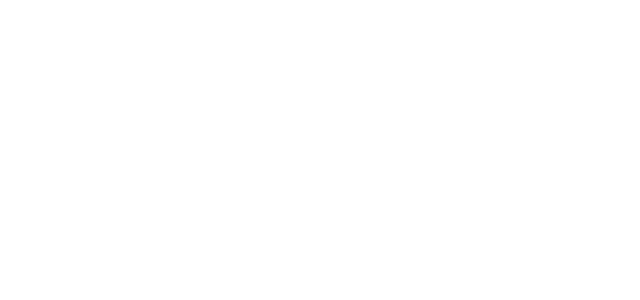
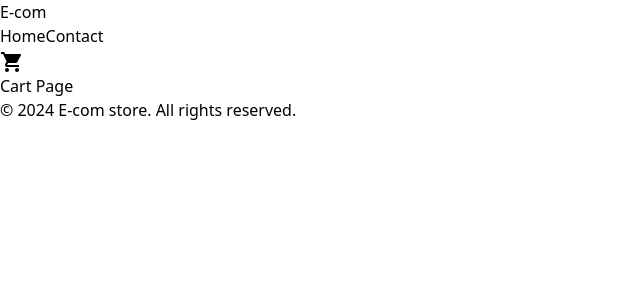
Before and after one commit to AkselBF/js_frameworks_CA, a React (Vite) app: page /cart in a window 1280 px wide. Shown: the top 300 px of the page, without its empty margins (0-640 px from the left). Built offline with nearby package versions, Linux system fonts and the light colour scheme.

Commit message:
setting up layout and api

```diff
--- a/src/App.tsx
+++ b/src/App.tsx
@@ -1,4 +1,4 @@
-
+/*
 import './App.css'
 
 function App() {
@@ -10,3 +10,55 @@
 }
 
 export default App
+*/
+
+import React from 'react';
+import { BrowserRouter as Router, Routes, Route } from 'react-router-dom';
+import Layout from './common/components/Layout/index';
+import Home from './common/pages/Home/index';
+import Product from './common/pages/Product/index';
+import Contact from './common/pages/Contact/index';
+import Cart from './common/pages/Cart/index';
+import Checkout from './common/pages/Checkout/index';
+import CheckoutSuccess from './common/pages/CheckoutSuccess/index';
+
+const App: React.FC = () => {
+  return (
+    <Router>
+      <Layout>
+        <Routes>
+          <Route path="/" element={<Home />} />
+          <Route path="/product/:id" element={<Product />} />
+          <Route path="/cart" element={<Cart />} />
+          <Route path="/checkout" element={<Checkout />} />
+          <Route path="/checkout/success" element={<CheckoutSuccess />} />
+          <Route path="/contact" element={<Contact />} />
+        </Routes>
+      </Layout>
+    </Router>
+  );
+};
+
+export default App;
+
+/*
+import React from 'react';
+import { BrowserRouter as Router } from 'react-router-dom';
+import Layout from './common/components/Layout/index';
+
+const App: React.FC = () => {
+  return (
+    <Router>
+      <Layout>
+        {}
+        <div className="container mx-auto py-8">
+          <h1 className="text-2xl font-bold">Page Content</h1>
+          <p>This is the main content area.</p>
+        </div>
+      </Layout>
+    </Router>
+  );
+};
+
+export default App;
+*/
--- /dev/null
+++ b/src/common/components/Layout/Footer/index.tsx
@@ -0,0 +1,13 @@
+import React from 'react';
+
+const Footer: React.FC = () => {
+  return (
+    <footer className="bg-gray-900 text-white p-4 mt-auto">
+      <div className="container mx-auto">
+        <p>&copy; 2024 E-com store. All rights reserved.</p>
+      </div>
+    </footer>
+  );
+};
+
+export default Footer;
--- /dev/null
+++ b/src/common/components/Layout/Header/index.tsx
@@ -0,0 +1,26 @@
+import React from 'react';
+import { Link } from 'react-router-dom';
+import ShoppingCartIcon from '@mui/icons-material/ShoppingCart';
+
+const Header: React.FC = () => {
+  return (
+    <header className="bg-gray-900 text-white p-4">
+      <nav className="container mx-auto flex justify-between items-center">
+        <Link to="/" className="text-lg font-semibold">E-com</Link>
+        <div className="flex items-center">
+          <Link to="/" className="text-md mr-4">
+            Home
+          </Link>
+          <Link to="/contact" className="text-md ml-4">
+            Contact
+          </Link>
+        </div>
+        <Link to="/cart" className="text-md">
+          <ShoppingCartIcon />
+        </Link>
+      </nav>
+    </header>
+  );
+};
+
+export default Header;
--- /dev/null
+++ b/src/common/components/Layout/index.tsx
@@ -0,0 +1,19 @@
+import React, { ReactNode } from 'react';
+import Header from './Header';
+import Footer from './Footer';
+
+interface LayoutProps {
+  children: ReactNode;
+}
+
+const Layout: React.FC<LayoutProps> = ({ children }) => {
+  return (
+    <div className="flex flex-col min-h-screen">
+      <Header />
+      <main className="flex-grow w-[95%] m-auto">{children}</main>
+      <Footer />
+    </div>
+  );
+};
+
+export default Layout;
--- /dev/null
+++ b/src/common/constants/apiUrl.ts
@@ -0,0 +1 @@
+export const url = "https://v2.api.noroff.dev/online-shop";
--- /dev/null
+++ b/src/common/pages/Cart/index.tsx
@@ -0,0 +1,12 @@
+import React from 'react';
+
+const Home: React.FC = () => {
+  return (
+    <div>
+      <h2>Cart Page</h2>
+      {/* Add content for the home page here */}
+    </div>
+  );
+};
+
+export default Home;
--- /dev/null
+++ b/src/common/pages/Checkout/index.tsx
@@ -0,0 +1,12 @@
+import React from 'react';
+
+const Home: React.FC = () => {
+  return (
+    <div>
+      <h2>Checkout Page</h2>
+      {/* Add content for the home page here */}
+    </div>
+  );
+};
+
+export default Home;
--- /dev/null
+++ b/src/common/pages/CheckoutSuccess/index.tsx
@@ -0,0 +1,12 @@
+import React from 'react';
+
+const Home: React.FC = () => {
+  return (
+    <div>
+      <h2>CheckoutSuccess Page</h2>
+      {/* Add content for the home page here */}
+    </div>
+  );
+};
+
+export default Home;
--- /dev/null
+++ b/src/common/pages/Contact/index.tsx
@@ -0,0 +1,12 @@
+import React from 'react';
+
+const Home: React.FC = () => {
+  return (
+    <div>
+      <h2>Contact Page</h2>
+      {/* Add content for the home page here */}
+    </div>
+  );
+};
+
+export default Home;
--- /dev/null
+++ b/src/common/pages/Home/index.tsx
@@ -0,0 +1,58 @@
+import React, { useState, useEffect } from 'react';
+import { Link } from 'react-router-dom';
+
+import { url } from '../../constants/apiUrl'
+
+const Home: React.FC = () => {
+  const [products, setProducts] = useState<any[]>([]);
+
+  useEffect(() => {
+    const fetchProducts = async () => {
+      try {
+        const response = await fetch(url);
+        if (!response.ok) {
+          throw new Error('Failed to fetch products');
+        }
+        const responseData = await response.json();
+        const fetchedProducts = responseData.data;
+        //console.log('Fetched products:', fetchedProducts);
+        setProducts(fetchedProducts);
+      } catch (error) {
+        console.error('Error fetching products:', error);
+      }
+    };
+
+    fetchProducts();
+  }, []);
+
+  /*
+  useEffect(() => {
+    console.log('Products state:', products);
+  }, [products]);
+  */
+
+  return (
+    <div>
+      <h2>Home Page</h2>
+      {Array.isArray(products) && products.length > 0 ? (
+        <ul className="grid grid-cols-3 gap-4">
+          {products.map((product) => (
+            <li key={product.id} className='m-5'>
+              <Link to={`/product/${product.id}`}>
+                <h3>{product.title}</h3>
+                <img src={product.image.url} alt={product.image.alt}
+                className='rounded-lg h-48 m-auto' />
+                <p>{product.description}</p>
+                <p className='text-right'>{product.price}</p>
+              </Link>
+            </li>
+          ))}
+        </ul>
+      ) : (
+        <p>No products found</p>
+      )}
+    </div>
+  );
+};
+
+export default Home;
--- /dev/null
+++ b/src/common/pages/Product/index.tsx
@@ -0,0 +1,64 @@
+import React, { useState, useEffect } from 'react';
+import { useParams } from 'react-router-dom';
+import { url } from '../../constants/apiUrl';
+
+const Product: React.FC = () => {
+  const { id } = useParams<{ id: string }>();
+  const [product, setProduct] = useState<any | null>(null);
+
+  useEffect(() => {
+    const fetchProductDetails = async () => {
+      try {
+        const response = await fetch(`${url}/${id}`);
+        if (!response.ok) {
+          throw new Error('Failed to fetch product details');
+        }
+        const responseData = await response.json();
+        const fetchedProduct = responseData.data;
+        //console.log('Fetched product:', fetchedProduct);
+        setProduct(fetchedProduct);
+      } catch (error) {
+        console.error('Error fetching product details:', error);
+      }
+    };
+
+    fetchProductDetails();
+  }, [id]);
+
+  const addToCart = () => {
+    console.log('Product added to cart:', product);
+  };
+
+  return (
+    <div>
+      <h2>Product Page</h2>
+      {product ? (
+        <div>
+          <h3>{product.title}</h3>
+          <img src={product.image.url} alt={product.image.alt} />
+          <p>{product.description}</p>
+          <p>{product.price}</p>
+          <button onClick={addToCart}>Add to Cart</button>
+        </div>
+      ) : (
+        <p>Loading...</p>
+      )}
+    </div>
+  );
+};
+
+export default Product;
+
+/*
+import React from 'react';
+
+const Product: React.FC = () => {
+  return (
+    <div>
+      <h2>Product Page</h2>
+    </div>
+  );
+};
+
+export default Product;
+*/
```
Also changed, not shown: package.json (+12 -1 lines), 1 other file (tests, documents, lock files or other folders).
